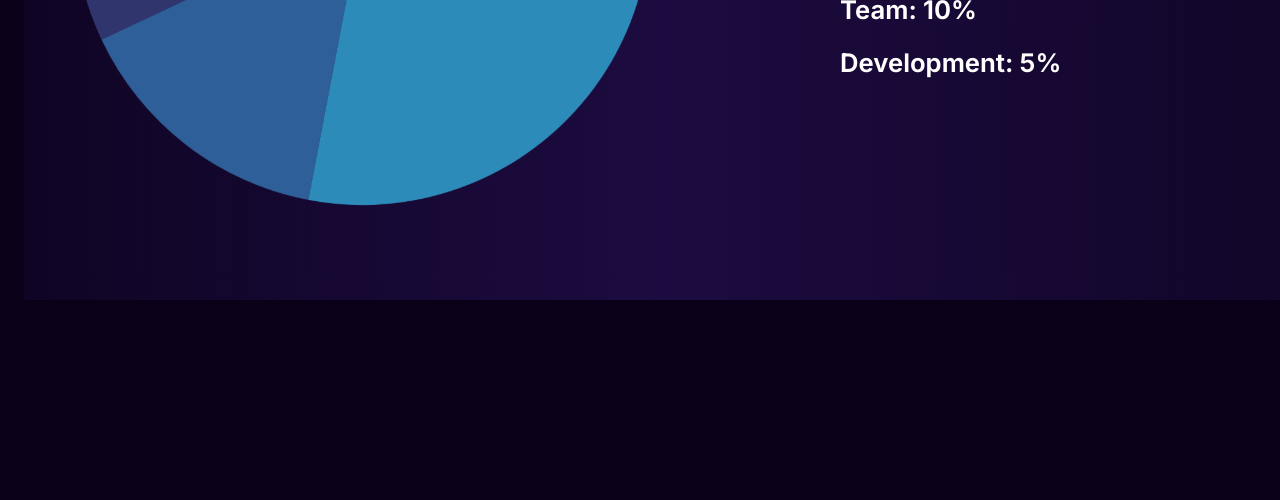
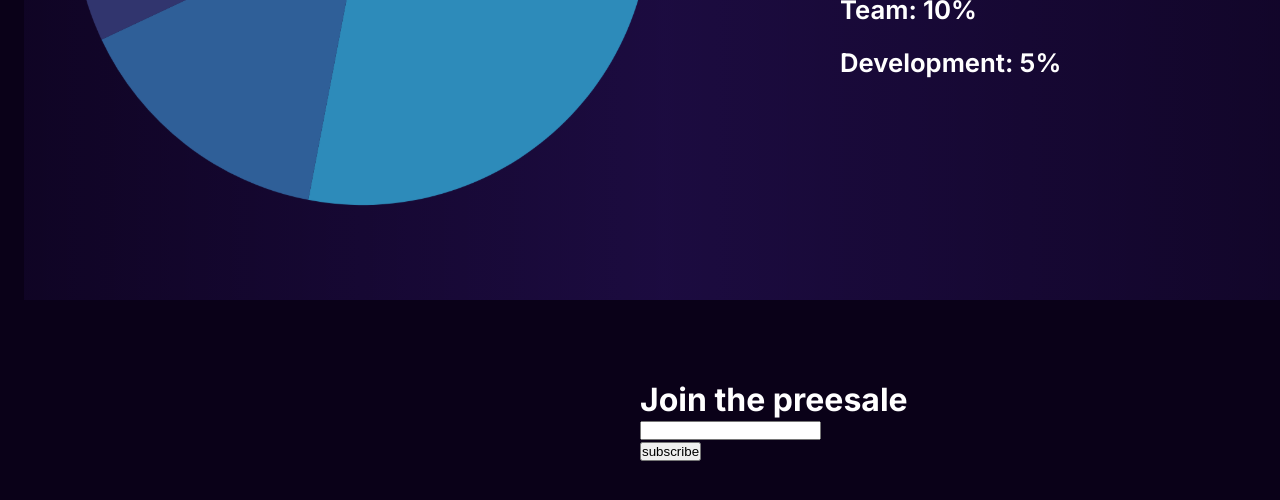
Before and after one commit to FelipeDiasR/Meowl_cl, a React (Create React App) app: page / in a window 1280 px wide. Shown: the part 4040-4540 px from the top of the page. Built offline with nearby package versions, Linux system fonts and the light colour scheme.

Commit message:
mobile11

```diff
--- a/src/App.js
+++ b/src/App.js
@@ -10,7 +10,7 @@ import './App.css';
 
 
 
-import { /*Article,*/ Brand, /*Cta, Fature,*/ Navbar } from './components';
+import { /*Article,*/ Brand, Cta, /*Fature,*/ Navbar } from './components';
 import { Footer, Partners, Header, Preesale, Tokenomics } from './containers';
 
 /* <div className='teste'>
@@ -31,6 +31,7 @@ const App = () => {
       <Preesale />
       <Partners />
       <Tokenomics />
+      <Cta/>
       <Footer />
 
 
--- a/src/components/cta/Cta.jsx
+++ b/src/components/cta/Cta.jsx
@@ -1,9 +1,22 @@
 import React from 'react';
 import './cta.css';
+import Email from '../../img/icons/email.svg';
 
-function Cta() {
+const Cta = () => {
   return (
-    <div>Cta</div>
+    <div className='meow_cta section__padding '>
+        <div className='meow_cta_container'>
+            <h1> Join the preesale </h1>
+
+
+          <input type='email' clasname='input' required></input>
+
+          <div className='meow_cta_button'>
+            <button className='button1' type='button'> subscribe</button>
+            </div>
+
+          </div>
+      </div>
   )
 }
 
--- a/src/components/cta/cta.css
+++ b/src/components/cta/cta.css
@@ -0,0 +1,12 @@
+.meow_cta {
+    display: flex;
+
+}
+
+.meow_cta_container {
+    margin-top: 5rem;
+    margin-left: 40rem;
+    color: #ffff;
+    font-family: var(--font-family);
+
+}
--- a/src/components/navbar/Navbar.jsx
+++ b/src/components/navbar/Navbar.jsx
@@ -47,7 +47,7 @@ const Navbar =() => {
 
         {toggleMenu && (
           <div className="meow__navbar-menu_container">
-            <div ClassName="meow__navbar-menu_container_link">
+            <div className="meow__navbar-menu_container_link">
              <Menu />
              <div className='meow__navbar_menu_whitepaper-buy'>
               <p> <a href="#whitwpaper"> </a>Whitepaper</p>
--- a/src/components/navbar/navbar.css
+++ b/src/components/navbar/navbar.css
@@ -392,36 +392,6 @@
 --------------------------------------------------
 ----------------------------------------------*/
 
-@media screen and  (max-width: 550px){
-    .meow__navbar{
-       padding: 2rem;
-
-   }
-
-   .meow__navbar-whitepaper-buy{
-    display: none;
-
-   }
-    /*-----menu button  */
-    .meow__navbar-menu {
-        display: flex;
-        position: absolute;
-        left: 400px;
-
-     }
-
-   .meow__navbar-menu_container_button {
-    display: none;
-
-   }
-   .meow__navbar-links_logo_img {
-    width: 170px;
-    position: relative;
-    left: -50px;
-
-    }
-}
-
 /* media scren to 550 px-------------------------
 -------------------------------------------------
 --------------------------------------------------
```
Also changed, not shown: src/img/icons/email.svg (added).
